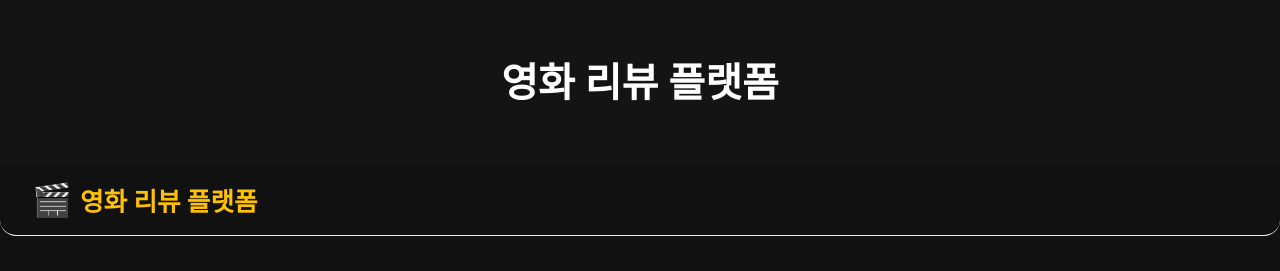
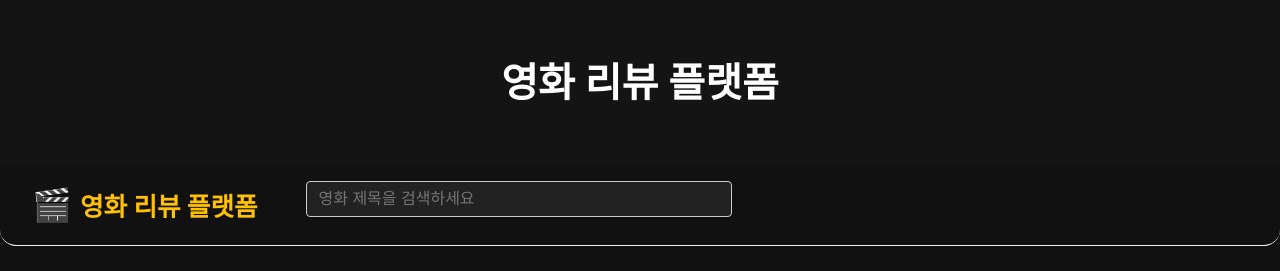
Before and after one commit to openSource-movieReview-team1/demo-repository, a React (Create React App) app: page /movie/1 in a window 1280 px wide. Shown: the top 271 px of the page. Built offline with nearby package versions, Linux system fonts and the light colour scheme; a web font is replaced by a local one.

Commit message:
검색창 추가

```diff
--- a/src/Page/MovieDetailPage.js
+++ b/src/Page/MovieDetailPage.js
@@ -23,6 +23,9 @@ function MovieDetailPage({ wishlist = [], onToggleWishlist = () => {} }) {
   const [editText, setEditText] = useState("");
   const [editRating, setEditRating] = useState(0);
   const [allMovies, setAllMovies] = useState([]); // 추천 영화 관련 상태
+
+  // 검색 상태 추가
+  const [query, setQuery] = useState("");
 
   // 수정 시작
   const handleEditReview = (review) => {
@@ -81,7 +84,8 @@ function MovieDetailPage({ wishlist = [], onToggleWishlist = () => {} }) {
 
   return (
     <div style={{ background: "#111", minHeight: "100vh", color: "#fff" }}>
-      <Header />
+      {/* 검색창이 포함된 Header */}
+      <Header showSearch={true} searchValue={query} onSearchChange={setQuery} />
       {/* 영화 정보 영역 */}
       <div
         style={{
```
